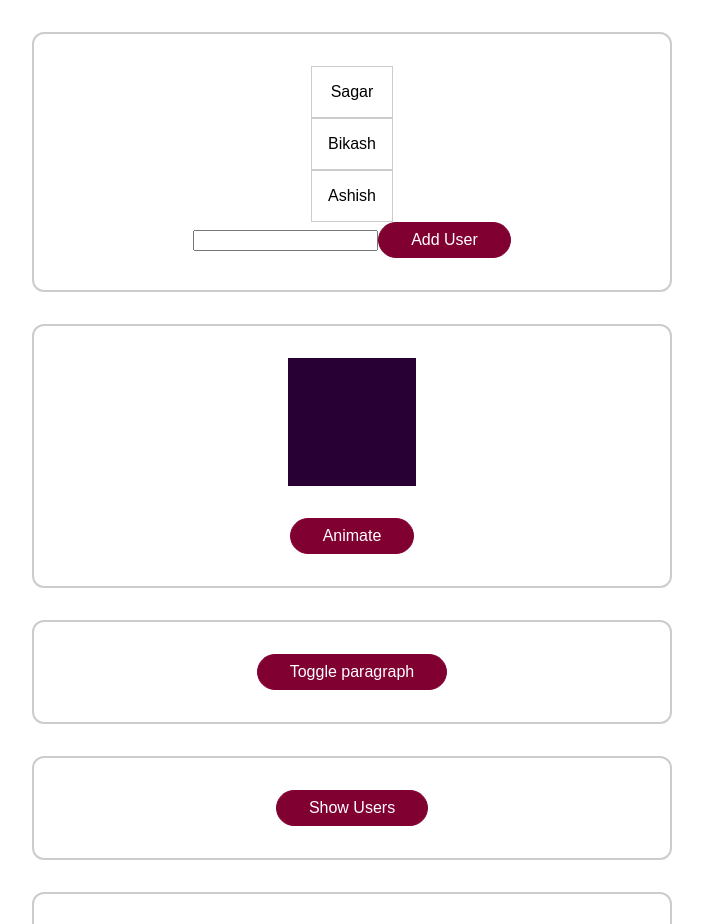
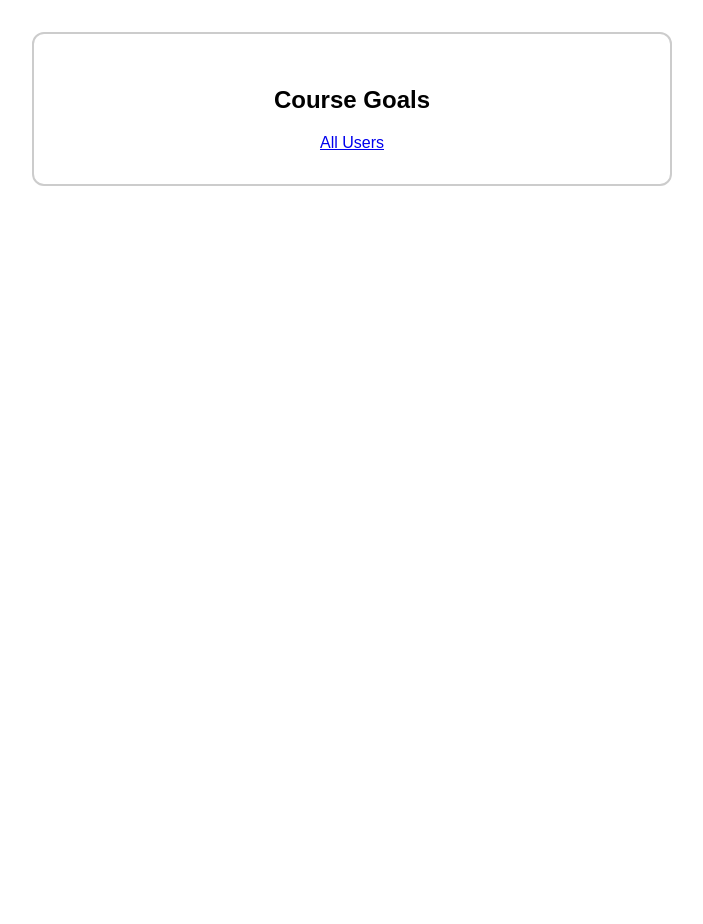
Before and after one commit to sagarmhrjn/vue-walkthrough, a Vue app: page /goals in a window 1280 px wide. Shown: the top 924 px of the page, without its empty margins (288-991 px from the left). After the commit the page ends 800 px from the top, so only its background shows below. Built offline with nearby package versions, Linux system fonts and the light colour scheme.

Commit message:
animating route changes

```diff
--- a/package.json
+++ b/package.json
@@ -9,7 +9,8 @@
   },
   "dependencies": {
     "core-js": "^3.6.5",
-    "vue": "^3.0.0"
+    "vue": "^3.0.0",
+    "vue-router": "^4.0.6"
   },
   "devDependencies": {
     "@vue/cli-plugin-babel": "~4.5.0",
--- a/src/App.vue
+++ b/src/App.vue
@@ -1,56 +1,17 @@
 <template>
-  <div class="container">
-    <users-list></users-list>
-  </div>
-  <div class="container">
-    <div class="block" :class="{ animate: animatedBlock }"></div>
-    <button @click="animateBlock">Animate</button>
-  </div>
-  <div class="container">
-    <!-- built in component transition;
-    [unmounted]::enter-from -> enter-active -> to
-    [mounted]::leave-from -> leave-active -> to
-    -->
-    <!-- in case of other css lib;enter-to-class="some-className", enter-active-class="some-className" -->
-    <!-- you can set css to false to optimize performance -->
-    <transition
-      :css="false"
-      @before-enter="beforeEnter"
-      @enter="enter"
-      @before-leave="beforeLeave"
-      @after-enter="afterEnter"
-      @leave="leave"
-      @after-leave="afterLeave"
-      @enter-cancelled="enterCancelled"
-      @leave-cancelled="leaveCancelled"
-    >
-      <p v-if="paraIsVisible">This is only sometimes visible.</p>
+  <router-view v-slot="slotProps">
+    <transition name="fade-button" mode="out-in">
+      <component :is="slotProps.Component"></component>
     </transition>
-    <button @click="toggleParagraph">Toggle paragraph</button>
-  </div>
-  <div class="container">
-    <!-- transitioning between multiple elements; v-if and v-else -->
-    <transition name="fade-button" mode="out-in">
-      <button @click="showUsers" v-if="!usersAreVisible">Show Users</button>
-      <button @click="hideUsers" v-else>Hide Users</button>
-    </transition>
-  </div>
-  <!-- transition component wants one direct child.here base-modal is a wrapper element for a modal -->
-  <base-modal @close="hideDialog" :open="dialogIsVisible">
-    <p>This is a test dialog!</p>
-    <button @click="hideDialog">Close it!</button>
-  </base-modal>
-  <div class="container">
-    <button @click="showDialog">Show Dialog</button>
-  </div>
+  </router-view>
 </template>
 
 <script>
-import UsersList from "./components/UsersList";
+// import UsersList from "./components/UsersList";
 
 export default {
-  components:{
-    UsersList
+  components: {
+    // UsersList,
   },
   data() {
     return {
@@ -196,6 +157,19 @@ button:active {
   opacity: 1;
 }
 
+.route-enter-from {
+}
+
+.route-enter-active {
+  animation: slide-scale 0.4s ease-out;
+}
+
+.route-enter-to {
+}
+.route-leave-active {
+  animation: slide-scale 0.4s ease-in;
+}
+
 .animate {
   /* move element around x-axis */
   /* transform: translateX(-150px); */
--- a/src/main.js
+++ b/src/main.js
@@ -1,10 +1,27 @@
 import { createApp } from 'vue';
+import { createRouter, createWebHistory } from 'vue-router'
 
 import App from './App.vue';
 import BaseModal from './components/BaseModal.vue';
 
+import AllUsers from './pages/AllUsers.vue'
+import CourseGoals from './pages/CourseGoals.vue'
+
+const router = createRouter({
+    history: createWebHistory(),
+    routes: [
+        { path: '/', component: AllUsers },
+        { path: '/goals', component: CourseGoals }
+    ]
+})
 const app = createApp(App);
 
 app.component('base-modal', BaseModal);
 
-app.mount('#app');
+app.use(router)
+
+// isReady() will let u know when the router successfully evaluated
+router.isReady()
+    .then(() => {
+        app.mount('#app');
+    });
--- /dev/null
+++ b/src/pages/AllUsers.vue
@@ -0,0 +1,6 @@
+<template>
+    <div class="container">
+        <h2>All Users</h2>
+        <router-link to="/goals">Course Goals</router-link>
+    </div>
+</template>
--- /dev/null
+++ b/src/pages/CourseGoals.vue
@@ -0,0 +1,6 @@
+<template>
+  <div class="container">
+    <h2>Course Goals</h2>
+    <router-link to="/">All Users</router-link>
+  </div>
+</template>
```
Also changed, not shown: 1 other file (tests, documents, lock files or other folders).
